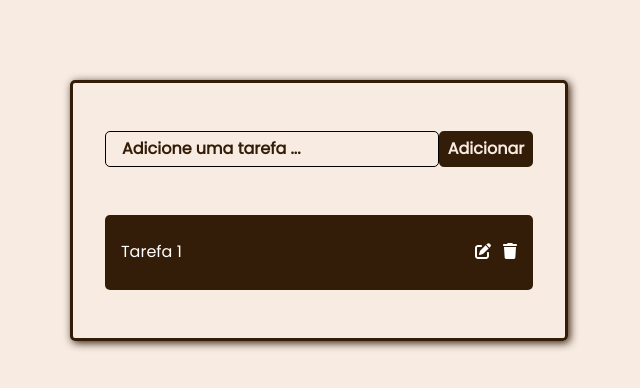
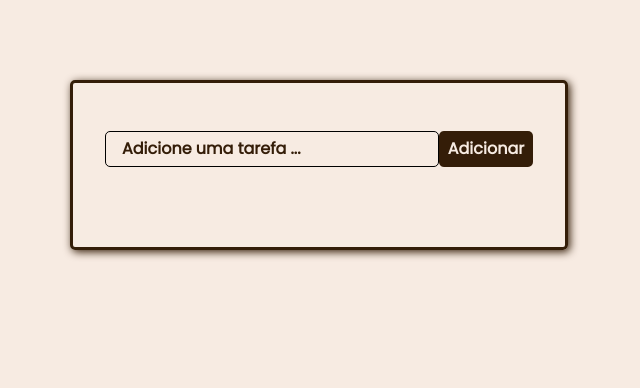
Before and after one commit to Reis567/todo_react, a React (Vite) app in the folder todo_project/: page / in a window 1280 px wide. Shown: the top 388 px of the page, without its empty margins (321-961 px from the left). Built offline with nearby package versions, Linux system fonts and the light colour scheme.

Commit message:
pass the value of todo to the card

```diff
--- a/todo_project/src/components/ToDo.jsx
+++ b/todo_project/src/components/ToDo.jsx
@@ -3,10 +3,10 @@
 import { faPenToSquare } from '@fortawesome/free-solid-svg-icons'
 import { faTrash } from '@fortawesome/free-solid-svg-icons'
 
-export const Todo = ()=>{
+export const Todo = ({task})=>{
     return (
         <div className='Todo'>
-            <p>Tarefa 1</p>
+            <p>{task.task}</p>
             <div>
             <FontAwesomeIcon className="edit-icon" icon={faPenToSquare} />
             <FontAwesomeIcon className="delete-icon" icon={faTrash} />
--- a/todo_project/src/components/ToDoWrapper.jsx
+++ b/todo_project/src/components/ToDoWrapper.jsx
@@ -14,10 +14,14 @@
              isEditing:false}])
              console.log(todos)
     }
+
     return (
         <div className='TodoWrapper'>
             <TodoForm addTodo={addTodo}/>
-            <Todo/>
+            {todos.map((todo,index)=>(
+                <Todo task={todo} key={index}/>
+
+            ))}
         </div>
     )
 }
```
